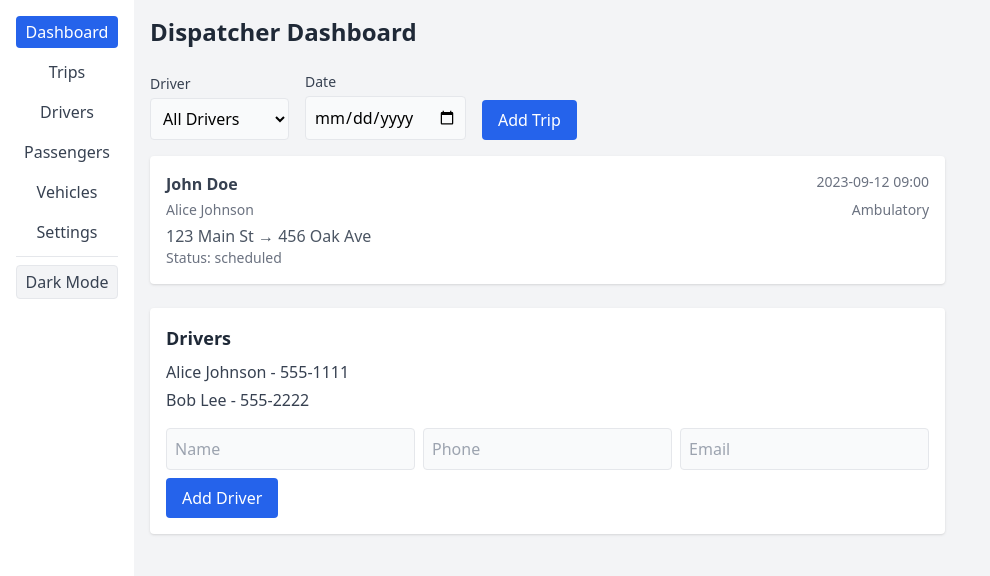
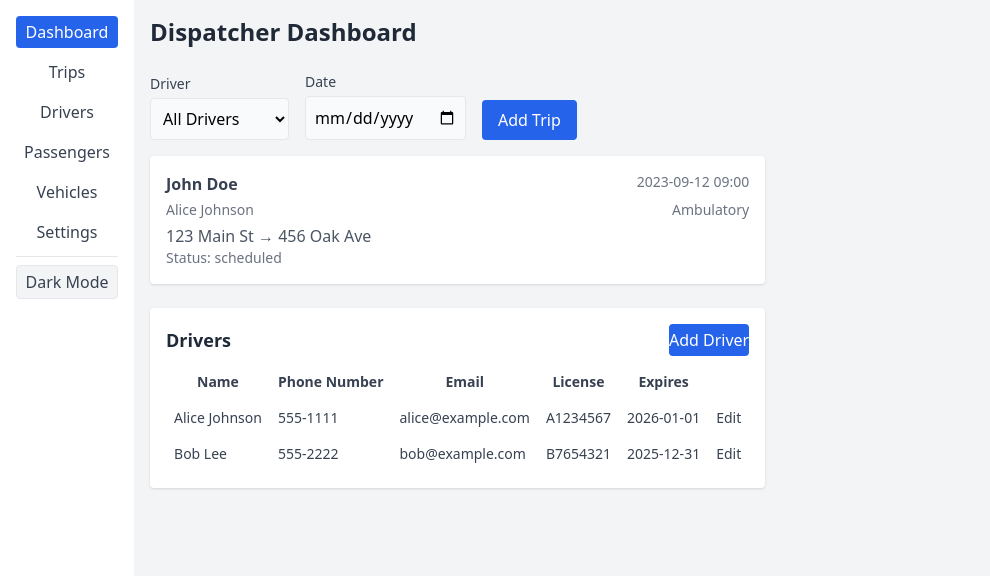
Before and after one commit to Gilblasse/Dispatch-System, a React (Vite) app: page / in a window 1280 px wide. Shown: the top 576 px of the page, without its empty margins (0-990 px from the left). Built offline with nearby package versions, Linux system fonts and the light colour scheme.

Commit message:
Implement editable driver table

```diff
--- a/src/App.tsx
+++ b/src/App.tsx
@@ -77,6 +77,10 @@ export const App: React.FC = () => {
     setDrivers(prev => [...prev, driver]);
   };
 
+  const updateDriver = (driver: Driver) => {
+    setDrivers(prev => prev.map(d => (d.id === driver.id ? driver : d)));
+  };
+
   const addPassenger = (passenger: Passenger) => {
     setPassengers(prev => [...prev, passenger]);
   };
@@ -109,7 +113,11 @@ export const App: React.FC = () => {
           />
         )}
         {(view === 'dashboard' || view === 'drivers') && (
-          <DriverManager drivers={drivers} addDriver={addDriver} />
+          <DriverManager
+            drivers={drivers}
+            addDriver={addDriver}
+            updateDriver={updateDriver}
+          />
         )}
         {view === 'passengers' && <PassengerList passengers={passengers} />}
         {view === 'vehicles' && <VehicleList vehicles={vehicles} />}
--- a/src/components/DriverManager.tsx
+++ b/src/components/DriverManager.tsx
@@ -3,59 +3,164 @@ import { Driver } from '../types';
 
 interface Props {
   drivers: Driver[];
-  addDriver: (driver: Driver) => void;
+  addDriver: (d: Driver) => void;
+  updateDriver: (d: Driver) => void;
 }
 
-export const DriverManager: React.FC<Props> = ({ drivers, addDriver }) => {
-  const [name, setName] = useState('');
-  const [phone, setPhone] = useState('');
-  const [email, setEmail] = useState('');
+type Editing = 'new' | string | null;
 
-  const handleAdd = () => {
-    if (!name || !phone || !email) return;
-    addDriver({ id: `d-${Date.now()}`, name, phone, email });
-    setName('');
-    setPhone('');
-    setEmail('');
+export const DriverManager: React.FC<Props> = ({
+  drivers,
+  addDriver,
+  updateDriver,
+}) => {
+  const empty = {
+    name: '',
+    phone: '',
+    email: '',
+    license: '',
+    licenseExp: '',
+  };
+
+  const [editing, setEditing] = useState<Editing>(null);
+  const [form, setForm] = useState<Omit<Driver, 'id'>>({ ...empty });
+
+  const startAdd = () => {
+    setEditing('new');
+    setForm({ ...empty });
+  };
+
+  const startEdit = (d: Driver) => {
+    setEditing(d.id);
+    setForm({
+      name: d.name,
+      phone: d.phone,
+      email: d.email,
+      license: d.license,
+      licenseExp: d.licenseExp,
+    });
+  };
+
+  const cancel = () => {
+    setEditing(null);
+  };
+
+  const save = () => {
+    if (!form.name || !form.phone || !form.email || !form.license || !form.licenseExp) return;
+    if (editing === 'new') {
+      addDriver({ id: `d-${Date.now()}`, ...form });
+    } else if (editing) {
+      updateDriver({ id: editing, ...form });
+    }
+    setEditing(null);
+  };
+
+  const handleChange = (e: React.ChangeEvent<HTMLInputElement>) => {
+    const { name, value } = e.target;
+    setForm(f => ({ ...f, [name]: value }));
+  };
+
+  const renderRow = (d: Driver) => {
+    if (editing === d.id) {
+      return (
+        <tr key={d.id}>
+          <td className="p-2 border-b">
+            <input
+              name="name"
+              value={form.name}
+              onChange={handleChange}
+              className="border rounded p-1 w-full bg-gray-50 dark:bg-gray-700"
+            />
+          </td>
+          <td className="p-2 border-b">
+            <input
+              name="phone"
+              value={form.phone}
+              onChange={handleChange}
+              className="border rounded p-1 w-full bg-gray-50 dark:bg-gray-700"
+            />
+          </td>
+          <td className="p-2 border-b">
+            <input
+              name="email"
+              value={form.email}
+              onChange={handleChange}
+              className="border rounded p-1 w-full bg-gray-50 dark:bg-gray-700"
+            />
+          </td>
+          <td className="p-2 border-b">
+            <input
+              name="license"
+              value={form.license}
+              onChange={handleChange}
+              className="border rounded p-1 w-full bg-gray-50 dark:bg-gray-700"
+            />
+          </td>
+          <td className="p-2 border-b">
+            <input
+              type="date"
+              name="licenseExp"
+              value={form.licenseExp}
+              onChange={handleChange}
+              className="border rounded p-1 w-full bg-gray-50 dark:bg-gray-700"
+            />
+          </td>
+          <td className="p-2 border-b whitespace-nowrap">
+            <button className="mr-2 text-green-600" onClick={save} title="Save">
+              ✔️
+            </button>
+            <button className="text-red-600" onClick={cancel} title="Cancel">
+              ✖️
+            </button>
+          </td>
+        </tr>
+      );
+    }
+    return (
+      <tr key={d.id}>
+        <td className="p-2 border-b">{d.name}</td>
+        <td className="p-2 border-b">{d.phone}</td>
+        <td className="p-2 border-b">{d.email}</td>
+        <td className="p-2 border-b">{d.license}</td>
+        <td className="p-2 border-b">{d.licenseExp}</td>
+        <td className="p-2 border-b whitespace-nowrap">
+          <button className="text-blue-600" onClick={() => startEdit(d)}>
+            Edit
+          </button>
+        </td>
+      </tr>
+    );
   };
 
   return (
     <div className="bg-white dark:bg-gray-800 p-4 rounded shadow">
-      <h2 className="text-lg font-semibold mb-2 text-gray-800 dark:text-gray-100">Drivers</h2>
-      <ul className="space-y-1 mb-4">
-        {drivers.map(d => (
-          <li key={d.id} className="text-gray-700 dark:text-gray-200">{d.name} - {d.phone}</li>
-        ))}
-      </ul>
-      <div className="grid grid-cols-1 md:grid-cols-3 gap-2">
-        <input
-          type="text"
-          className="border rounded p-2 bg-gray-50 dark:bg-gray-700"
-          placeholder="Name"
-          value={name}
-          onChange={e => setName(e.target.value)}
-        />
-        <input
-          type="text"
-          className="border rounded p-2 bg-gray-50 dark:bg-gray-700"
-          placeholder="Phone"
-          value={phone}
-          onChange={e => setPhone(e.target.value)}
-        />
-        <input
-          type="email"
-          className="border rounded p-2 bg-gray-50 dark:bg-gray-700"
-          placeholder="Email"
-          value={email}
-          onChange={e => setEmail(e.target.value)}
-        />
+      <div className="flex justify-between items-center mb-2">
+        <h2 className="text-lg font-semibold text-gray-800 dark:text-gray-100">
+          Drivers
+        </h2>
+        <button
+          className="px-3 py-1 bg-blue-600 text-white rounded"
+          onClick={startAdd}
+        >
+          Add Driver
+        </button>
       </div>
-      <button
-        className="mt-2 px-4 py-2 bg-blue-600 text-white rounded"
-        onClick={handleAdd}
-      >
-        Add Driver
-      </button>
+      <table className="min-w-full text-left text-sm text-gray-700 dark:text-gray-200">
+        <thead>
+          <tr>
+            <th className="p-2 border-b">Name</th>
+            <th className="p-2 border-b">Phone Number</th>
+            <th className="p-2 border-b">Email</th>
+            <th className="p-2 border-b">License</th>
+            <th className="p-2 border-b">Expires</th>
+            <th className="p-2 border-b"></th>
+          </tr>
+        </thead>
+        <tbody>
+          {editing === 'new' && renderRow({ id: '', ...empty })}
+          {drivers.map(renderRow)}
+        </tbody>
+      </table>
     </div>
   );
 };
--- a/src/data/mockData.ts
+++ b/src/data/mockData.ts
@@ -18,8 +18,22 @@ export const passengers: Passenger[] = [
 ];
 
 export const drivers: Driver[] = [
-  { id: 'd1', name: 'Alice Johnson', phone: '555-1111', email: 'alice@example.com' },
-  { id: 'd2', name: 'Bob Lee', phone: '555-2222', email: 'bob@example.com' },
+  {
+    id: 'd1',
+    name: 'Alice Johnson',
+    phone: '555-1111',
+    email: 'alice@example.com',
+    license: 'A1234567',
+    licenseExp: '2026-01-01',
+  },
+  {
+    id: 'd2',
+    name: 'Bob Lee',
+    phone: '555-2222',
+    email: 'bob@example.com',
+    license: 'B7654321',
+    licenseExp: '2025-12-31',
+  },
 ];
 
 export const vehicles: Vehicle[] = [
--- a/src/types/index.ts
+++ b/src/types/index.ts
@@ -11,6 +11,8 @@ export interface Driver {
   name: string;
   phone: string;
   email: string;
+  license: string;
+  licenseExp: string;
 }
 
 export interface Vehicle {
```
